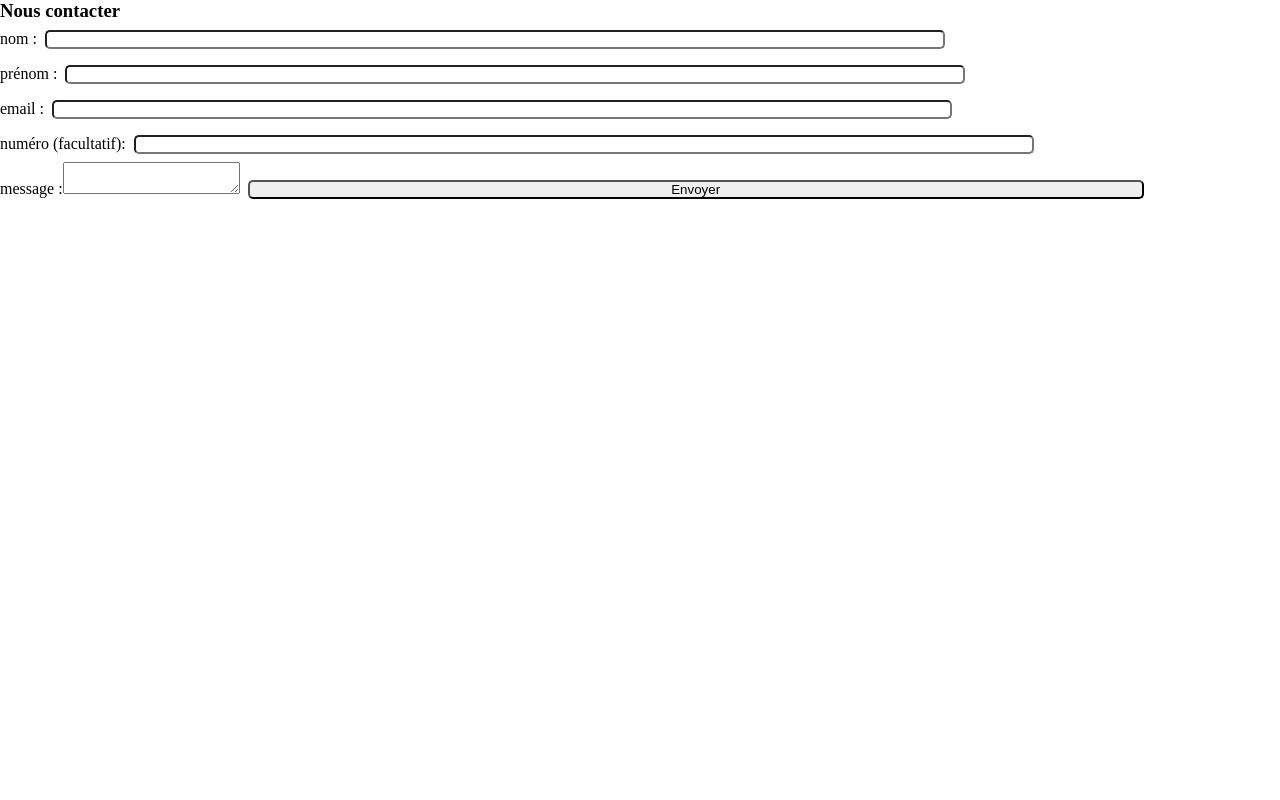
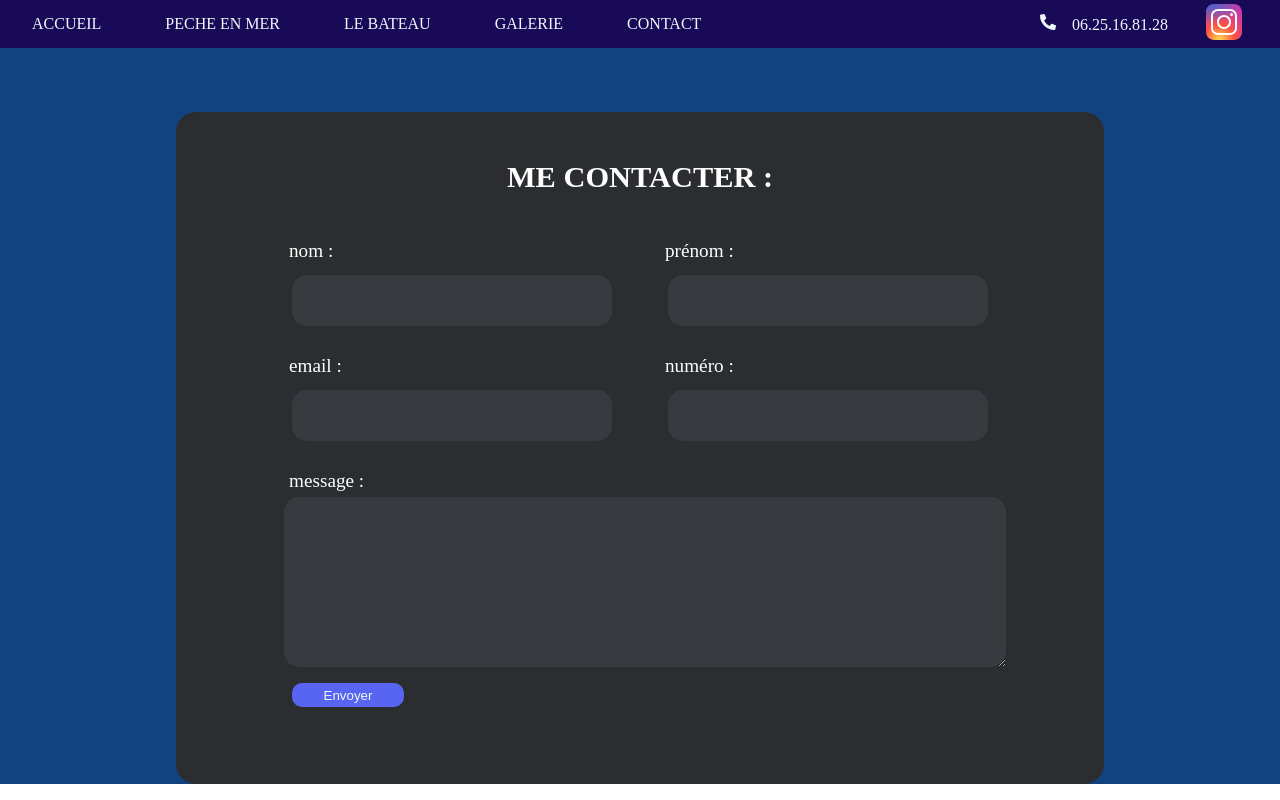
Before and after one commit to Romeoseb-dev/cobaturage, a React (Vite) app in the folder frontend/: page /contact in a window 1280 px wide. Built offline with nearby package versions, Linux system fonts and the light colour scheme; no server answers.

Commit message:
1er css fait

```diff
--- /dev/null
+++ b/frontend/src/pages/Contact.css
@@ -0,0 +1,125 @@
+.all-page-contact {
+  background-color: rgb(17, 67, 128);
+}
+.form-contact-container {
+  background-color: #2b2d31;
+  color: #ffffff;
+  width: 70%;
+  height: 40rem;
+  border-radius: 20px;
+  margin: auto;
+  margin-top: 4rem;
+  padding: 1rem;
+  span {
+    padding: 5px 5px;
+  }
+}
+.top-form-container {
+  display: flex;
+  flex-direction: column;
+  justify-content: center;
+  align-items: center;
+  width: 20%;
+  margin: auto;
+}
+.contact {
+  text-align: center;
+  margin-top: 2rem;
+  font-size: 1.9rem;
+}
+.form-contact {
+  margin-top: 2.5rem;
+}
+.input {
+  padding: 1rem;
+  color: aliceblue;
+  outline: none;
+  background-color: #383a40;
+  height: 1.2rem;
+  width: 18rem;
+  border-radius: 15px;
+  border: none;
+  font-size: 1.2rem;
+}
+.textarea-form-contact {
+  background-color: #383a40;
+  margin: 1rem;
+  border-radius: 15px;
+  padding: 5px 5px;
+  color: aliceblue;
+  border: none;
+}
+.form-contact-submit {
+  background-color: #5865f2;
+}
+.container-name {
+  display: flex;
+  flex-direction: row;
+  justify-content: center;
+  margin: 1rem;
+  margin: auto;
+  gap: 40px;
+  margin-bottom: 1rem;
+}
+.container-email {
+  display: flex;
+  flex-direction: row;
+  gap: 40px;
+  margin-bottom: 1rem;
+}
+.name,
+.surname,
+.email,
+.number,
+.label-text-form-contact {
+  display: flex;
+  font-size: 1.2rem;
+}
+.textarea-form-contact {
+  display: flex;
+  justify-content: center;
+  width: 100%;
+  height: 10rem;
+  margin: auto;
+  font-size: 1.2rem;
+}
+.form-contact-submit {
+  outline: none;
+  border: none;
+  color: aliceblue;
+  margin-top: 1rem;
+  width: 7rem;
+  height: 1.5rem;
+  border-radius: 10px;
+}
+.container-textera {
+  display: flex;
+  flex-direction: column;
+  justify-content: flex-start;
+}
+@media (max-width: 900px) {
+  .form-contact {
+    width: 80%;
+  }
+  .form-contact-container {
+    width: 100%;
+    height: 50rem;
+  }
+  .container-name {
+    display: flex;
+    flex-direction: column;
+  }
+  .container-email {
+    display: flex;
+    flex-direction: column;
+  }
+  .top-form-container {
+    width: 100%;
+  }
+  .input {
+    width: 100%;
+  }
+  .textarea-form-contact {
+    margin-top: 0.5rem;
+  }
+}
--- a/frontend/src/pages/Contact.jsx
+++ b/frontend/src/pages/Contact.jsx
@@ -5,6 +5,9 @@ import "react-toastify/dist/ReactToastify.css";
 
 import InputContact from "../components/InputContact";
 import connexion from "../services/connexion";
+import Navbar from "../components/Navbar";
+
+import "./Contact.css";
 
 const mail = {
   name: "",
@@ -36,8 +39,10 @@ function Contact() {
     }
   };
   return (
+    <div className="all-page-contact">
+      <Navbar />
       <div className="form-contact-container">
-      <h3 className="contact">Nous contacter</h3>
+        <h3 className="contact">ME CONTACTER :</h3>
         <div className="top-form-container">
           <form className="form-contact" onSubmit={handleSubmit}>
             <div className="container-name">
@@ -72,7 +77,7 @@ function Contact() {
               </div>
               <div className="number">
                 <InputContact
-                label="numéro (facultatif):"
+                  label="numéro :"
                   name="number"
                   type="text"
                   onChange={handleChange}
@@ -100,6 +105,7 @@ function Contact() {
           <ToastContainer />
         </div>
       </div>
+    </div>
   );
 }
 
```
Also changed, not shown: 1 other file (tests, documents, lock files or other folders). Lines whose indentation alone changed are shown as unchanged.
